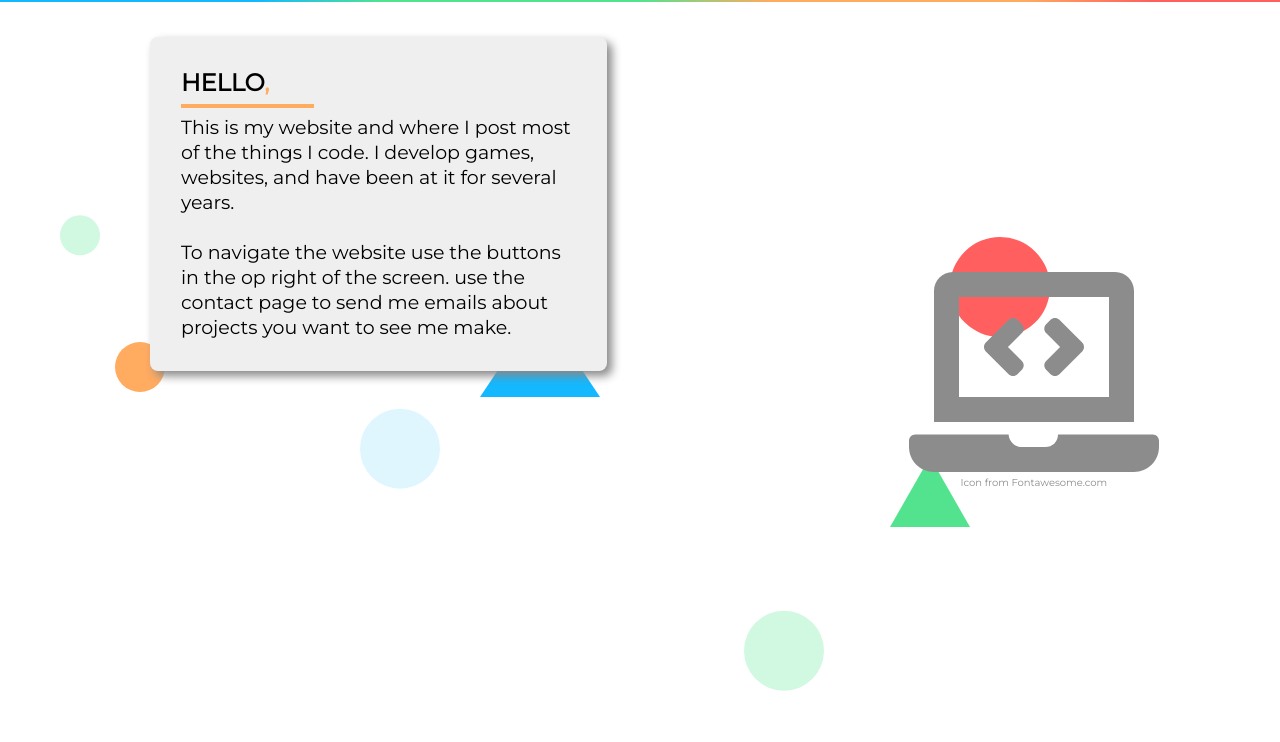
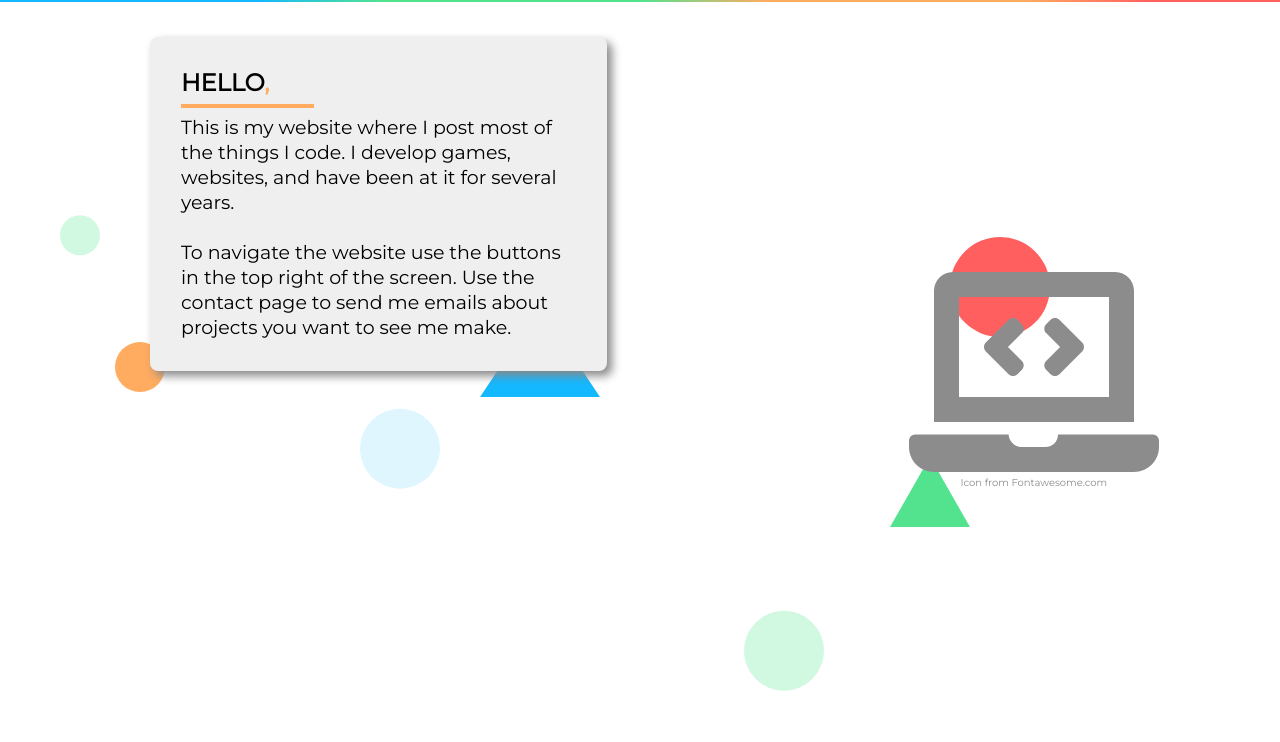
Before and after one commit to MisterAvery/glitchedgoose, a plain HTML site: page index.html in a window 1280 px wide. Shown: the part 58-800 px from the top of the page. Drawn offline with Linux system fonts and the light colour scheme.

Commit message:
Update index.html

```diff
--- a/index.html
+++ b/index.html
@@ -37,7 +37,7 @@
       <div class="img"><img src="./assets/laptop-code-solid.svg"/></div>
       <div class="card">
         <h2>Hello<span>,</span></h2>
-        <p>This is my website and where I post most of the things I code. I develop games, websites, and have been at it for several years.<br><br>To navigate the website use the buttons in the op right of the screen. use the contact page to send me emails about projects you want to see me make.</p>
+        <p>This is my website where I post most of the things I code. I develop games, websites, and have been at it for several years.<br><br>To navigate the website use the buttons in the top right of the screen. Use the contact page to send me emails about projects you want to see me make.</p>
       </div>
     </section>
 
```
